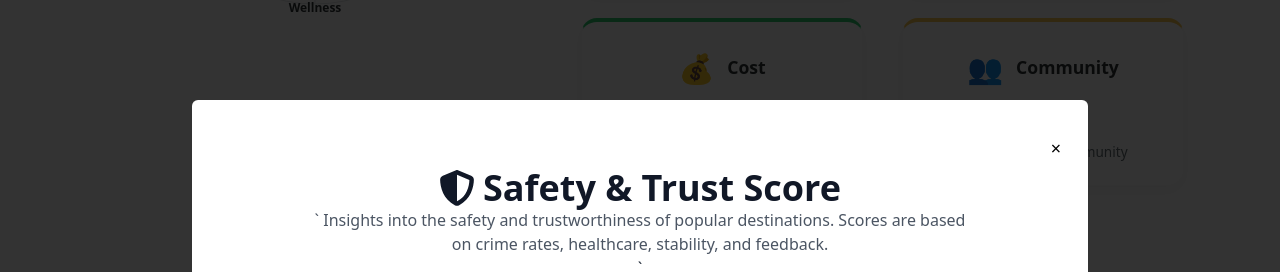
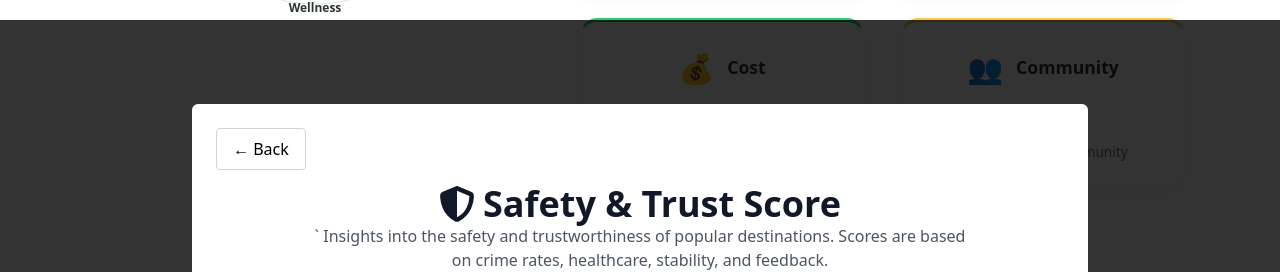
Before and after one commit to hmhlabzio/Nomad, a React (Vite) app: page / in a window 1280 px wide. Both pictures are taken after a click on the element "Safety & Trust Score". Shown: the top 272 px of the page. Built offline with nearby package versions, Linux system fonts and the light colour scheme; no server answers.

Commit message:
popup close btn replaced by back btn

```diff
--- a/src/App.jsx
+++ b/src/App.jsx
@@ -168,22 +168,35 @@ function App() {
         )}
 
         {showSafetyScorePopup && (
-          <div className="fixed inset-0 bg-black bg-opacity-80 flex items-center justify-center z-50 p-4">
+          <div className="fixed inset-0 bg-black bg-opacity-80 flex items-center justify-center z-50 p-4 mt-5">
             <div className="bg-white text-black p-6 rounded-md w-full max-w-4xl relative h-[90vh] sm:max-h-[95vh] sm:h-auto overflow-y-auto">
-              <button className="absolute top-6 right-2 text-black bg-white w-12 h-12 flex items-center justify-center text-lg" onClick={() => setShowSafetyScorePopup(false)}>
-                &times;
+
+              {/* Back Button */}
+              <button
+                className="absolute top-6 left-6 text-black bg-white border border-gray-300 px-4 py-2 rounded hover:bg-gray-100"
+                onClick={() => setShowSafetyScorePopup(false)}
+              >
+                ← Back
               </button>
+
               <SafetyTrustScore onClose={() => setShowSafetyScorePopup(false)} />
             </div>
           </div>
         )}
 
+
         {showMoodHeatmapPopup && (
           <div className="fixed inset-0 bg-black bg-opacity-80 flex items-center justify-center z-50 p-2 sm:p-4 overflow-auto">
             <div className="relative w-full max-w-6xl bg-white text-black rounded-md max-h-[95dvh] overflow-y-auto shadow-lg">
-              <button className="absolute top-6 right-2 text-black bg-white w-12 h-12 flex items-center justify-center text-lg" onClick={() => setShowMoodHeatmapPopup(false)}>
-                &times;
+
+              {/* Back Button */}
+              <button
+                className="absolute top-6 left-6 text-black bg-white border border-gray-300 px-4 py-2 rounded hover:bg-gray-100"
+                onClick={() => setShowMoodHeatmapPopup(false)}
+              >
+                ← Back
               </button>
+
               <div className="p-4 sm:p-6">
                 <MoodHeatmap onClose={() => setShowMoodHeatmapPopup(false)} />
               </div>
@@ -191,16 +204,24 @@ function App() {
           </div>
         )}
 
+
         {showCostForecasterPopup && (
             <div className="fixed inset-0 bg-black bg-opacity-80 flex items-center justify-center z-50 p-4">
               <div className="bg-white text-black p-6 rounded-md w-full max-w-4xl relative max-h-[90vh] overflow-y-auto">
-              <button className="absolute top-6 right-2 text-black bg-white w-12 h-12 flex items-center justify-center text-lg" onClick={() => setShowCostForecasterPopup(false)}>
-                &times;
+
+                {/* Back Button */}
+                <button
+                  className="absolute top-6 left-6 text-black bg-white border border-gray-300 px-4 py-2 rounded hover:bg-gray-100"
+                  onClick={() => setShowCostForecasterPopup(false)}
+                >
+                  ← Back
                 </button>
+
                 <CostForecaster onClose={() => setShowCostForecasterPopup(false)} />
               </div>
             </div>
           )}
+
 
         {showExploreWorldPopup && (
           <div className="fixed inset-0 bg-black bg-opacity-80 flex items-center justify-center z-50 p-4">
--- a/src/components/MoodHeatmap.jsx
+++ b/src/components/MoodHeatmap.jsx
@@ -19,7 +19,7 @@ function MoodHeatmap() {
   };
 
   return (
-    <div className="mt-12 px-4 sm:px-6 md:px-10 text-gray-800 w-full h-full overflow-y-auto">
+    <div className="mt-14 px-4 sm:px-6 md:px-10 text-gray-800 w-full h-full overflow-y-auto">
       {/* Top Controls */}
       <div className="sticky top-0 bg-white z-20 flex flex-col sm:flex-row justify-between items-center py-4 gap-3">
 
--- a/src/components/SafetyScore.jsx
+++ b/src/components/SafetyScore.jsx
@@ -52,7 +52,7 @@ function SafetyTrustScore() {
   };
 
   return (
-    <div className="p-4 sm:p-6 relative text-gray-800 rounded-xl mt-5 w-full max-w-5xl mx-auto">
+    <div className="p-4 sm:p-6 relative text-gray-800 rounded-xl mt-8 w-full max-w-5xl mx-auto">
       {/* Close Button */}
       {/* {onClose && (
         <button
```
Lines whose indentation alone changed are shown as unchanged.
